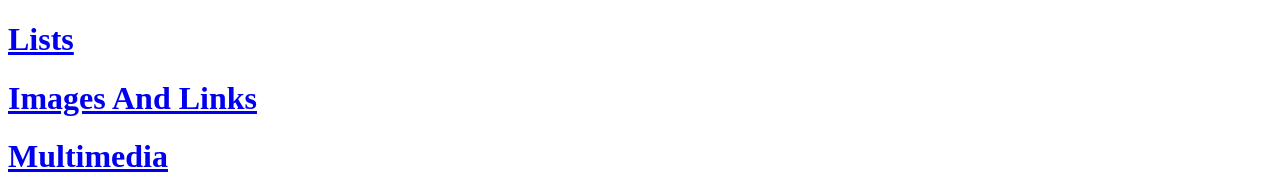
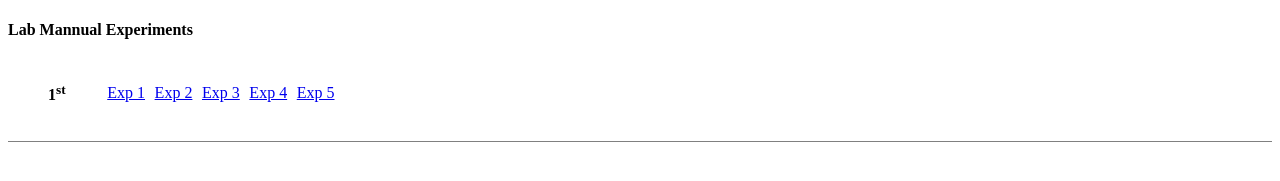
Before and after one commit to ashish757/FSDCollage, a plain HTML site: page index.html in a window 1280 px wide. Shown: the top 181 px of the page. Drawn offline with Linux system fonts and the light colour scheme.

Commit message:
added links to index.html

```diff
--- a/index.html
+++ b/index.html
@@ -4,8 +4,45 @@
     <meta charset="UTF-8">
     <meta name="viewport" content="width=device-width, initial-scale=1.0">
     <title>Document</title>
+    <style>
+
+        section {
+            padding: 1rem 5rem;
+        }
+        nav {
+            border-bottom: 1px solid gray;
+        }
+        nav ul li{
+            list-style: none;
+        }
+        nav ul {
+            display: flex;
+            gap: .6rem;
+            align-items: center;
+        }
+        li:nth-child(1) {
+            margin-right: 2rem;
+        }
+    </style>
 </head>
 <body>
+
+
+    <nav>
+            <h4>Lab Mannual Experiments</h4>
+
+        <ul>
+            <li><h4>1<sup>st</sup></h4></li>
+            <li><a href="First Lab Mannual/experiment-1.html">Exp 1</a></li>
+            <li><a href="First Lab Mannual/experiment-2.html">Exp 2</a></li>
+            <li><a href="First Lab Mannual/experiment-3.html">Exp 3</a></li>
+            <li><a href="First Lab Mannual/experiment-4.html">Exp 4</a></li>
+            <li><a href="First Lab Mannual/experiment-5.html">Exp 5</a></li>
+        </ul>
+    </nav>
+    <section>
+
+
     <a href="./HTML/list.html"><h1>Lists</h1></a>
     <a href="./HTML/imgLink.html"><h1>Images And Links</h1></a>
     <a href="./HTML/multimedia.html"><h1>Multimedia</h1></a>
@@ -17,6 +54,7 @@
     <a href="./HTML/ABESregistrationForm.html"><h1>ABES Registration Forms</h1></a>
     <a href="./HTML/hotelRoomBookingForm.html"><h1>Hotel Room Booking Form</h1></a>
 
+    </section>
 
 </body>
 </html>
```
